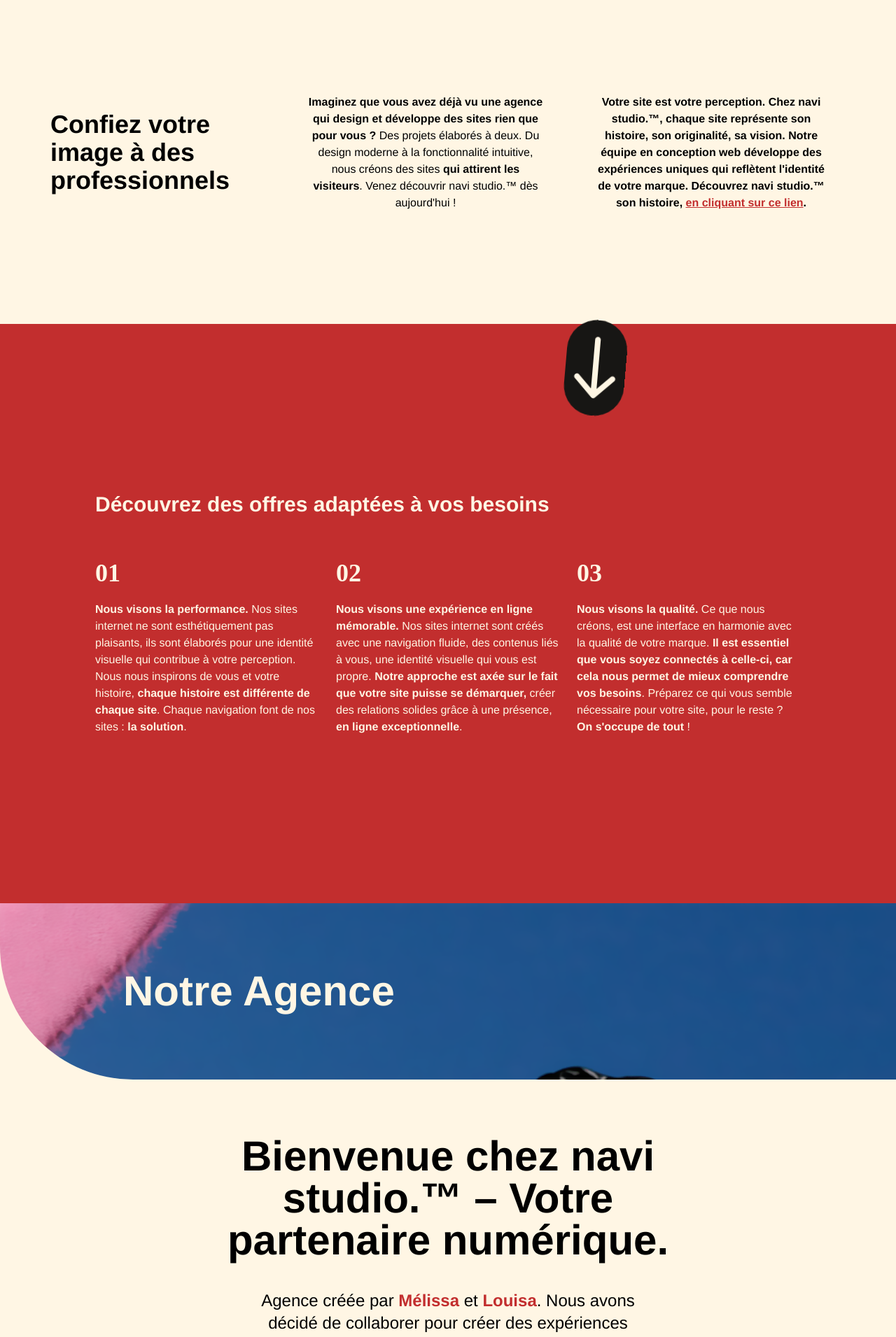
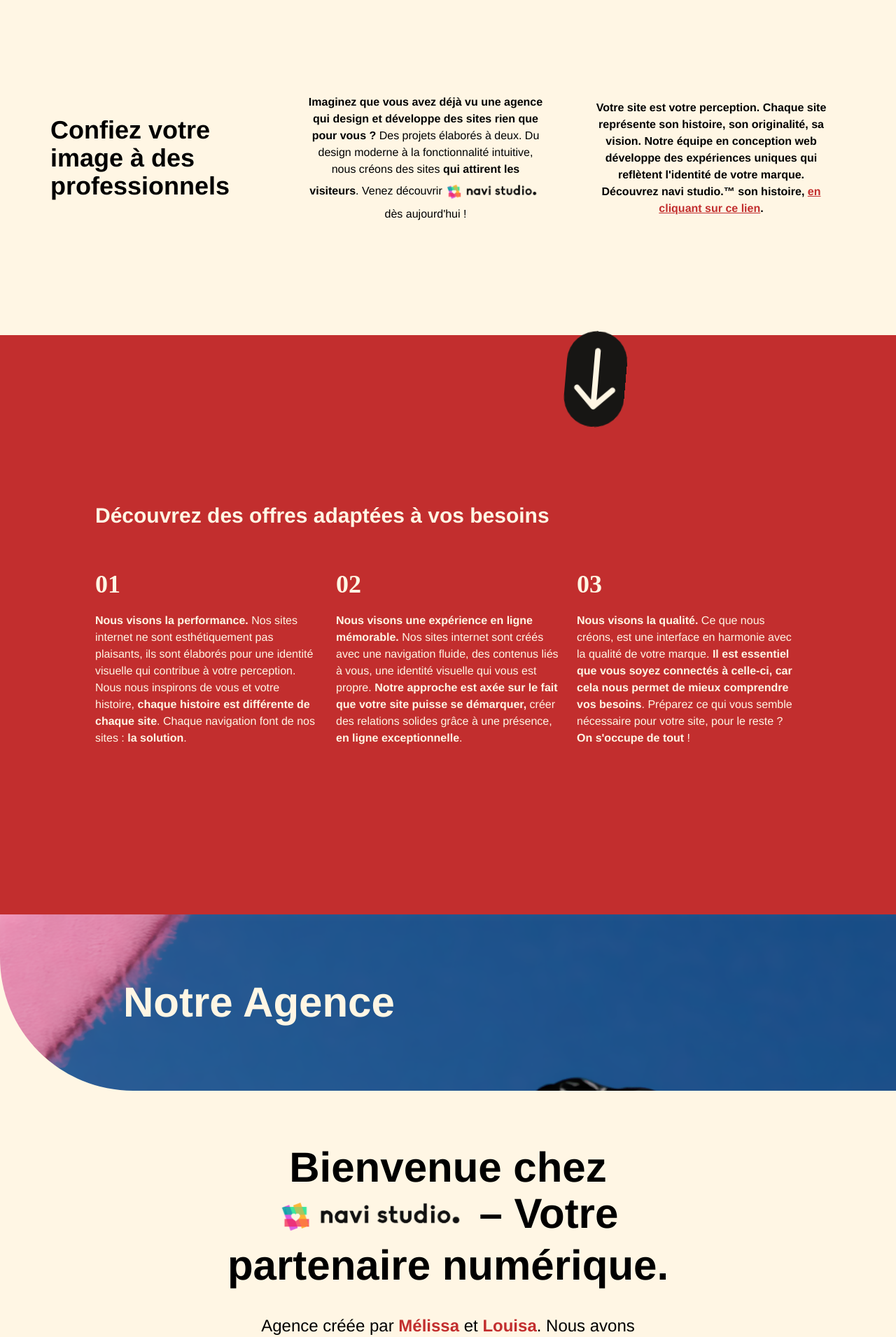
Before and after one commit to franzhopp/v3q, a React (Vite) app: page / in a window 1280 px wide. Shown: the part 1000-2911 px from the top of the page at 70% size. Built offline with nearby package versions, Linux system fonts and the light colour scheme; a web font is replaced by a local one.

Commit message:
[ADD] img inline ns

```diff
--- a/src/Components/Devis/FormDevis.jsx
+++ b/src/Components/Devis/FormDevis.jsx
@@ -1,9 +1,8 @@
-import { useEffect } from "react";
 import NavbarDevis from "../Navigation/DevisNavbar/DevisNavbar.jsx";
 import TitleDevis from "../UI/Title/TitleFormDevis.jsx";
+import ImgText from "../../assets/logo-4.png";
 import ButtonSend from "../UI/Button/ButtonSend.jsx";
 import Footer from "../Footer/Footer.jsx";
-import ButtonHome from "../UI/Button/ButtonHome.jsx";
 
 const DevisFree = () => {
   return (
@@ -192,8 +191,16 @@ const DevisFree = () => {
                 <span className="text-black">
                   {" "}
                   En fournissant vos informations personnelles, vous consentez à
-                  ce que l'entreprise collecte et traite ces données
-                  conformément à sa Politique de Confidentialité.{" "}
+                  ce que{" "}
+                  <span>
+                    <img
+                      src={ImgText}
+                      className="h-10 mr-1 inline"
+                      alt="Icône Navi Studio"
+                    />
+                  </span>
+                  collecte et traite ces données conformément à sa Politique de
+                  Confidentialité.{" "}
                   <a
                     href="/privacy"
                     className="underline font-extrabold text-0C3E78"
--- a/src/Components/Ethics/CardsEthics.jsx
+++ b/src/Components/Ethics/CardsEthics.jsx
@@ -1,6 +1,6 @@
 import NavbarEthics from "../Navigation/EthicsNavbar/EthicsNavbar";
 import ImgMac from "../../assets/bg-ethics-mac.png";
-import ImgLogo from "../../assets/logo-6.png";
+import ImgText from "../../assets/logo-6.png";
 import Footer from "../Footer/Footer";
 
 const EthicsPage = () => {
@@ -246,7 +246,17 @@ const EthicsPage = () => {
             className="text-FFF6E4 font-extrabold text-2xl sm:text-4xl mb-10 mt-20"
           >
             <div className="flex justify-center">
-              <p className="mt-4 sm:mt-3 text-2xl sm:text-4xl">Faites confiance à navi studio.™</p>
+              <p className="mt-4 sm:mt-3 text-2xl sm:text-4xl">
+                Faites confiance à{" "}
+                <span>
+                  <img
+                    src={ImgText}
+                    className="h-20 mr-1 mt-3 inline"
+                    alt="Icône Navi Studio"
+                  />
+                </span>
+                🙏{" "}
+              </p>
               <span className="sm:px-0 px-1">
                 {/* <img src={ImgLogo} alt="" className="h-20 w-full" /> */}
               </span>
--- a/src/Components/Section/FirstSection.jsx
+++ b/src/Components/Section/FirstSection.jsx
@@ -1,5 +1,6 @@
 import { useEffect, useState } from "react";
 import { NavLink } from "react-router-dom";
+import ImgText from "../../assets/logo-4.png";
 import ButtonContact from "../UI/Button/ButtonFormContact";
 
 const Section = () => {
@@ -55,7 +56,15 @@ const Section = () => {
                 </span>{" "}
                 {`Des projets élaborés à deux. Du design moderne à la fonctionnalité intuitive, nous créons des sites`}
                 <span className="font-extrabold">{` qui attirent les visiteurs`}</span>
-                . Venez découvrir navi studio.™ dès aujourd'hui !
+                . Venez découvrir{" "}
+                <span>
+                  <img
+                    src={ImgText}
+                    className="h-10 mr-1 inline"
+                    alt="Icône Navi Studio"
+                  />
+                </span>{" "}
+                dès aujourd'hui !
               </p>
             </div>
           </div>
@@ -68,7 +77,8 @@ const Section = () => {
                 data-aos-duration="300"
                 className="mt-2 font-extrabold text-center text-black"
               >
-                {`Votre site est votre perception. Chez navi studio.™, chaque site représente son histoire, son originalité, sa vision. Notre équipe en conception web développe des expériences uniques qui reflètent l'identité de votre marque. Découvrez navi studio.™ son histoire, `}
+                {`Votre site est votre perception.`}{" "}
+                {`Chaque site représente son histoire, son originalité, sa vision. Notre équipe en conception web développe des expériences uniques qui reflètent l'identité de votre marque. Découvrez navi studio.™ son histoire, `}
                 <NavLink
                   href="about"
                   onClick={SectionToScroll}
--- a/src/Components/Section/SectionAgency.jsx
+++ b/src/Components/Section/SectionAgency.jsx
@@ -1,4 +1,5 @@
 import TitleAgency from "../UI/Title/TitleAgency";
+import ImgText from "../../assets/logo-4.png";
 import SectionTeam from "./SectionTeam";
 import ButtonAgency from "../UI/Button/ButtonAgency";
 
@@ -16,7 +17,15 @@ const SectionAgency = () => {
               data-aos="fade-right"
               className="text-center font-extrabold mt-20 text-black text-4xl sm:text-3xl md:text-4xl lg:text-5xl xl:text-6xl"
             >
-              Bienvenue chez navi studio.™ – Votre partenaire numérique.
+              Bienvenue chez{" "}
+              <span>
+                <img
+                  src={ImgText}
+                  className="h-20 mr-1 inline"
+                  alt="Icône Navi Studio"
+                />
+              </span>{" "}
+              – Votre partenaire numérique.
             </h3>
           </div>
         </div>
--- a/src/Components/Section/SectionTeam.jsx
+++ b/src/Components/Section/SectionTeam.jsx
@@ -1,4 +1,5 @@
 import { NavLink } from "react-router-dom";
+import ImgText from "../../assets/logo-4.png";
 import ImageLondon from "../../assets/london.png";
 import ImageParis from "../../assets/paris.png";
 import { useSpring, animated } from "react-spring";
@@ -40,11 +41,16 @@ const SectionTeam = () => {
         <div className="flex justify-center">
           <div className="w-4/5 sm:w-1/2">
             <p className="px-5 text-black text-arial text-center md:text-center lg:text-center text-lg sm:text-2xl mt-10 mb-16">
-              {`Quoi de mieux que de connaître navi studio.™ et son équipe ?`}{" "}
+              Quoi de mieux que de connaître{" "}
+              <span>
+                <img
+                  src={ImgText}
+                  className="h-14 mr-1 inline"
+                  alt="Icône Navi Studio"
+                />
+              </span>{" "}
               <span className="font-extrabold">
-                {
-                  "Venez parcourir entre ces lignes pour en savoir davantage"
-                }
+                {"Venez parcourir entre ces lignes pour en savoir davantage"}
               </span>
               <br />
               <span className="text-black">
```
